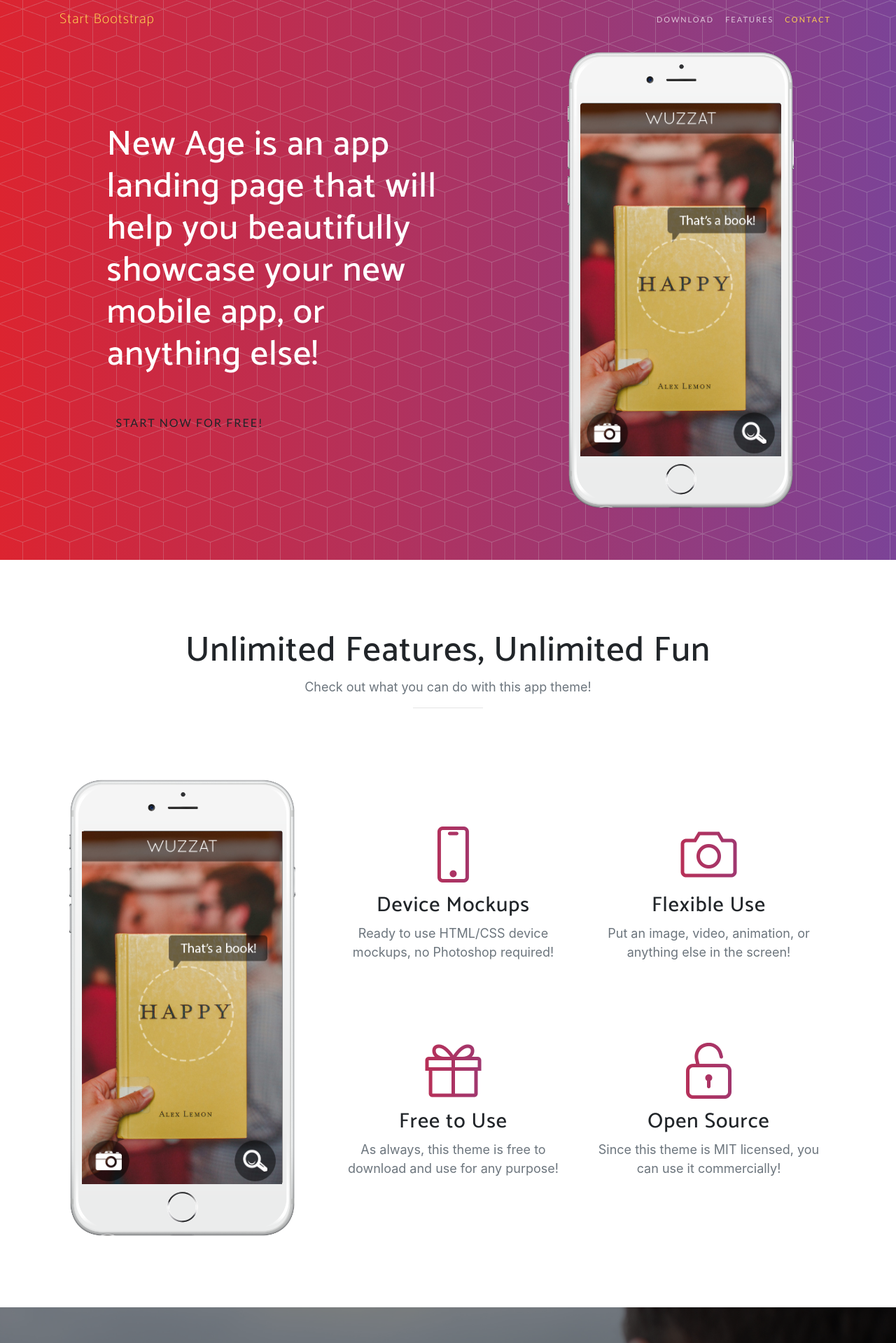
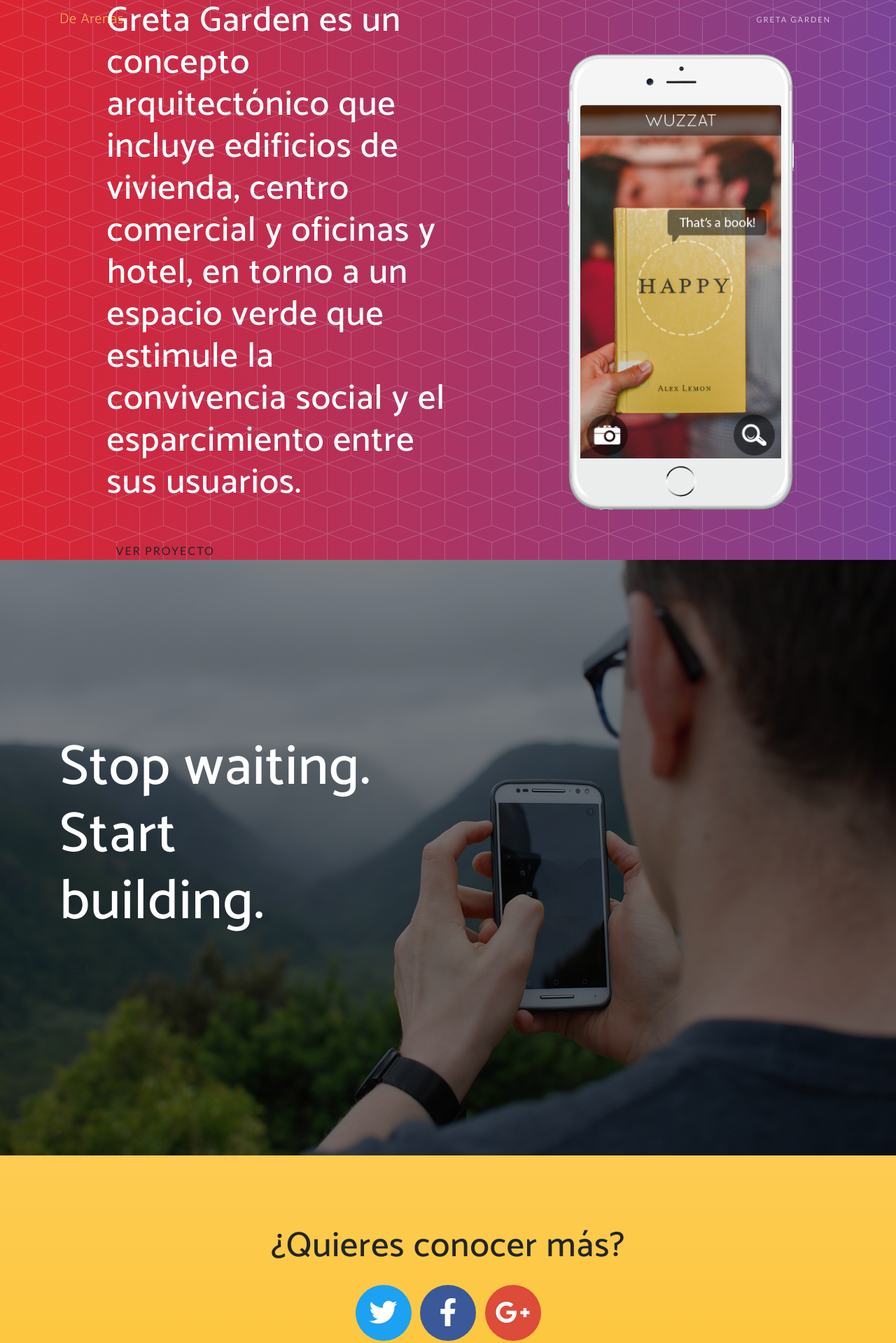
Before and after one commit to dearenas/dearenas.github.io, a website with bundled scripts: page index.html in a window 1280 px wide. Shown: the top 1919 px of the page at 70% size. Built offline with nearby package versions, Linux system fonts and the light colour scheme; a web font is replaced by a local one.

Commit message:
update index

```diff
--- a/index.html
+++ b/index.html
@@ -37,7 +37,7 @@
   <!-- Navigation -->
   <nav class="navbar navbar-expand-lg navbar-light fixed-top" id="mainNav">
     <div class="container">
-      <a class="navbar-brand js-scroll-trigger" href="#page-top">Start Bootstrap</a>
+      <a class="navbar-brand js-scroll-trigger" href="#page-top">De Arenas</a>
       <button class="navbar-toggler navbar-toggler-right" type="button" data-toggle="collapse" data-target="#navbarResponsive" aria-controls="navbarResponsive" aria-expanded="false" aria-label="Toggle navigation">
         Menu
         <i class="fas fa-bars"></i>
@@ -45,13 +45,7 @@
       <div class="collapse navbar-collapse" id="navbarResponsive">
         <ul class="navbar-nav ml-auto">
           <li class="nav-item">
-            <a class="nav-link js-scroll-trigger" href="#download">Download</a>
-          </li>
-          <li class="nav-item">
-            <a class="nav-link js-scroll-trigger" href="#features">Features</a>
-          </li>
-          <li class="nav-item">
-            <a class="nav-link js-scroll-trigger" href="#contact">Contact</a>
+            <a class="nav-link js-scroll-trigger" href="#greta-garden">Greta Garden</a>
           </li>
         </ul>
       </div>
@@ -63,8 +57,8 @@
       <div class="row h-100">
         <div class="col-lg-7 my-auto">
           <div class="header-content mx-auto">
-            <h1 class="mb-5">New Age is an app landing page that will help you beautifully showcase your new mobile app, or anything else!</h1>
-            <a href="#download" class="btn btn-outline btn-xl js-scroll-trigger">Start Now for Free!</a>
+            <h1 class="mb-5">Greta Garden es un concepto arquitectónico que incluye edificios de vivienda, centro comercial y oficinas y hotel, en torno a un espacio verde que estimule la convivencia social y el esparcimiento entre sus usuarios.</h1>
+            <a href="#greta-garden" class="btn btn-outline btn-xl js-scroll-trigger">Ver proyecto</a>
           </div>
         </div>
         <div class="col-lg-5 my-auto">
@@ -88,74 +82,11 @@
 
 
 
-  <section class="features" id="features">
-    <div class="container">
-      <div class="section-heading text-center">
-        <h2>Unlimited Features, Unlimited Fun</h2>
-        <p class="text-muted">Check out what you can do with this app theme!</p>
-        <hr>
-      </div>
-      <div class="row">
-        <div class="col-lg-4 my-auto">
-          <div class="device-container">
-            <div class="device-mockup iphone6_plus portrait white">
-              <div class="device">
-                <div class="screen">
-                  <!-- Demo image for screen mockup, you can put an image here, some HTML, an animation, video, or anything else! -->
-                  <img src="img/demo-screen-1.jpg" class="img-fluid" alt="">
-                </div>
-                <div class="button">
-                  <!-- You can hook the "home button" to some JavaScript events or just remove it -->
-                </div>
-              </div>
-            </div>
-          </div>
-        </div>
-        <div class="col-lg-8 my-auto">
-          <div class="container-fluid">
-            <div class="row">
-              <div class="col-lg-6">
-                <div class="feature-item">
-                  <i class="icon-screen-smartphone text-primary"></i>
-                  <h3>Device Mockups</h3>
-                  <p class="text-muted">Ready to use HTML/CSS device mockups, no Photoshop required!</p>
-                </div>
-              </div>
-              <div class="col-lg-6">
-                <div class="feature-item">
-                  <i class="icon-camera text-primary"></i>
-                  <h3>Flexible Use</h3>
-                  <p class="text-muted">Put an image, video, animation, or anything else in the screen!</p>
-                </div>
-              </div>
-            </div>
-            <div class="row">
-              <div class="col-lg-6">
-                <div class="feature-item">
-                  <i class="icon-present text-primary"></i>
-                  <h3>Free to Use</h3>
-                  <p class="text-muted">As always, this theme is free to download and use for any purpose!</p>
-                </div>
-              </div>
-              <div class="col-lg-6">
-                <div class="feature-item">
-                  <i class="icon-lock-open text-primary"></i>
-                  <h3>Open Source</h3>
-                  <p class="text-muted">Since this theme is MIT licensed, you can use it commercially!</p>
-                </div>
-              </div>
-            </div>
-          </div>
-        </div>
-      </div>
-    </div>
-  </section>
-
   <section class="cta">
     <div class="cta-content">
       <div class="container">
         <h2>Stop waiting.<br>Start building.</h2>
-        <a href="#contact" class="btn btn-outline btn-xl js-scroll-trigger">Let's Get Started!</a>
+        <a href="#greta-garden" class="btn btn-outline btn-xl js-scroll-trigger">Let's Get Started!</a>
       </div>
     </div>
     <div class="overlay"></div>
@@ -163,9 +94,7 @@
 
   <section class="contact bg-primary" id="contact">
     <div class="container">
-      <h2>We
-        <i class="fas fa-heart"></i>
-        new friends!</h2>
+      <h2>¿Quieres conocer más?</h2>
       <ul class="list-inline list-social">
         <li class="list-inline-item social-twitter">
           <a href="#">
@@ -188,18 +117,7 @@
 
   <footer>
     <div class="container">
-      <p>&copy; Your Website 2019. All Rights Reserved.</p>
-      <ul class="list-inline">
-        <li class="list-inline-item">
-          <a href="#">Privacy</a>
-        </li>
-        <li class="list-inline-item">
-          <a href="#">Terms</a>
-        </li>
-        <li class="list-inline-item">
-          <a href="#">FAQ</a>
-        </li>
-      </ul>
+      <p>&copy; De Arenas 2020. Todos los derechos reservados.</p>
     </div>
   </footer>
 
```
